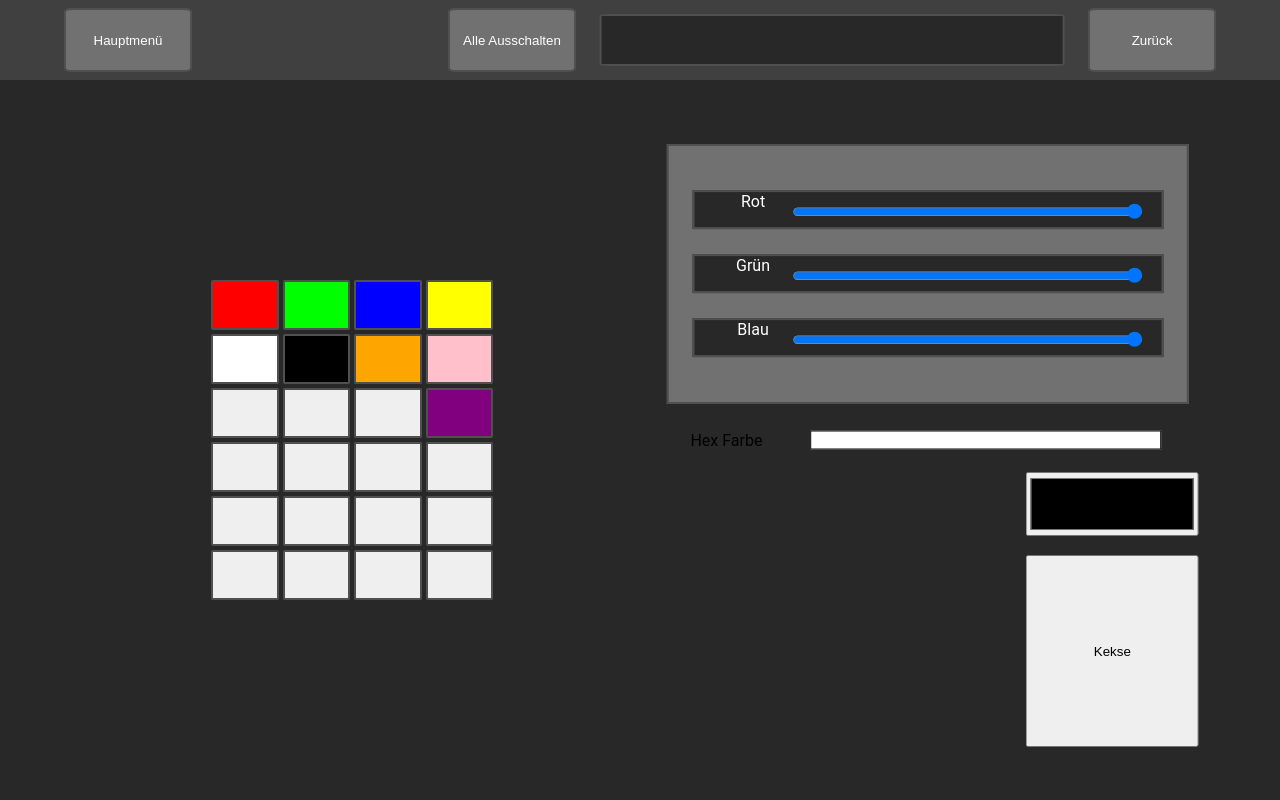
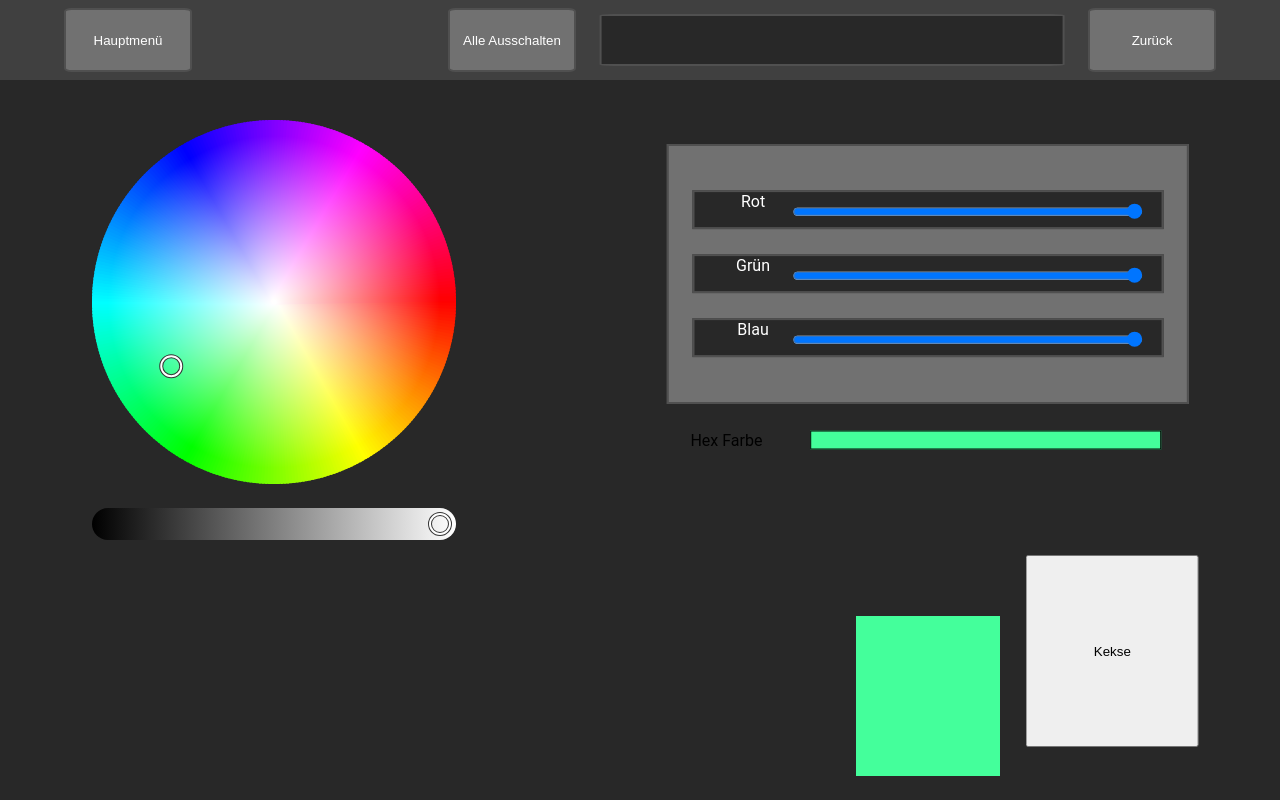
Before and after one commit to RepublicCody/webinterface, a PHP site: page /farbauswahl.php in a window 1280 px wide. Run offline with PHP 8.4, Linux system fonts and the light colour scheme.

Commit message:
ColorWheel und Steckdosen fix evtl

```diff
--- a/farbauswahl.php
+++ b/farbauswahl.php
@@ -6,7 +6,9 @@
  * Time: 14:55
  */
 
-$regalfach_pro_regal = array(16, 12 , 14, 12, 12);               //todo modularer machen also function schreiben
+session_start();
+
+$regalfach_pro_regal = array(16, 12, 14, 12, 12);               //todo modularer machen also function schreiben
 
 $befehlsstring = '';
 
@@ -18,9 +20,9 @@ $regalfach_pro_regal = array(16, 12 , 14, 12, 12);               //todo modulare
 
 if (isset($_POST['alleregale'])) {
 
-        $befehlsstring = 'all_color ';
+    $_SESSION['befehlsstring'] = 'all_color ';
 
-    }elseif (isset($_POST['alleregalleds'])) {
+} elseif (isset($_POST['alleregalleds'])) {
 
     $regalnummer = $_POST['alleregalleds'];
 
@@ -28,9 +30,9 @@ $regalfach_pro_regal = array(16, 12 , 14, 12, 12);               //todo modulare
 
     $ledarray = leds_im_regal($position, $regalfach_pro_regal[$regalnummer]);
 
-        $befehlsstring = generatebefehlsstring($ledarray);
+    $_SESSION['befehlsstring'] = generatebefehlsstring($ledarray);
 
-    }elseif (isset($_POST['allefachleds'])) {
+} elseif (isset($_POST['allefachleds'])) {
 
     $regal_und_fachnummer = explode('_', $_POST['allefachleds']);
 
@@ -40,9 +42,9 @@ $regalfach_pro_regal = array(16, 12 , 14, 12, 12);               //todo modulare
 
     $ledarray = leds_im_regal($position, 1);
 
-        $befehlsstring = generatebefehlsstring($ledarray);
+    $_SESSION['befehlsstring'] = generatebefehlsstring($ledarray);
 
-    }elseif(isset($_POST['led'])) {
+} elseif (isset($_POST['led'])) {
     $dummy = $_POST['led'];
 
     $regal_und_fach_und_lednummer = $stringarray = explode('_', $_POST['led'][0]);
@@ -51,21 +53,21 @@ $regalfach_pro_regal = array(16, 12 , 14, 12, 12);               //todo modulare
 
     $position = $position + $regal_und_fach_und_lednummer[1];
 
-        if($position < 16){
-            if($regal_und_fach_und_lednummer[2] < 16) {
+    if ($position < 16) {
+        if ($regal_und_fach_und_lednummer[2] < 16) {
             $ledarray[0][0] = '0' . $regal_und_fach_und_lednummer[2] . '0' . dechex($position);
-            }else {
+        } else {
             $ledarray[0][0] = '0' . $regal_und_fach_und_lednummer[2] . dechex($position);
         }
-        }else {
-            if($regal_und_fach_und_lednummer[2] < 16) {
+    } else {
+        if ($regal_und_fach_und_lednummer[2] < 16) {
             $ledarray[0][0] = $regal_und_fach_und_lednummer[2] . '0' . dechex($position);
-            }else {
+        } else {
             $ledarray[0][0] = $regal_und_fach_und_lednummer[2] . dechex($position);
         }
     }
 
-        $befehlsstring = generatebefehlsstring($ledarray);
+    $_SESSION['befehlsstring'] = generatebefehlsstring($ledarray);
 }
 
 
@@ -74,9 +76,10 @@ $regalfach_pro_regal = array(16, 12 , 14, 12, 12);               //todo modulare
  * Das heißt über $regalnummer gibt man ihn die Nummer des Regals,
  * wessen Position man finden will ein und bekommt diese dann zurück
  */
-    function position($regalnummer, $regalfaecher_im_regal){
+function position($regalnummer, $regalfaecher_im_regal)
+{
     $zaehler = 0;
-        for($x = 0; $x < $regalnummer; $x++){
+    for ($x = 0; $x < $regalnummer; $x++) {
         $zaehler += $regalfaecher_im_regal[$x];
     }
     return $zaehler;
@@ -88,16 +91,17 @@ $regalfach_pro_regal = array(16, 12 , 14, 12, 12);               //todo modulare
  * @param $position Postion des Regals
  * @param $anzahl der Fächer im Regal
  */
-    function leds_im_regal($position, $faecheranzahl){
+function leds_im_regal($position, $faecheranzahl)
+{
 
     $ledarray = array(array());
     $anzahlDerLEDSProFach = 4;
 
-        for($y = 0; $y < $faecheranzahl; $y++){
-            for($x = 0; $x < $anzahlDerLEDSProFach; $x++) {
-                if($position < 16){
+    for ($y = 0; $y < $faecheranzahl; $y++) {
+        for ($x = 0; $x < $anzahlDerLEDSProFach; $x++) {
+            if ($position < 16) {
                 $ledarray[$y][$x] = '0' . $x . '0' . dechex($position);
-                }else {
+            } else {
                 $ledarray[$y][$x] = '0' . $x . dechex($position);
             }
         }
@@ -107,12 +111,13 @@ $regalfach_pro_regal = array(16, 12 , 14, 12, 12);               //todo modulare
     return $ledarray;
 }
 
-    function generatebefehlsstring($ledarray){
+function generatebefehlsstring($ledarray)
+{
     $returnstring = '';
 
-        for($x = 0; $x < sizeof($ledarray);$x++){
-            for($y = 0; $y < sizeof($ledarray[$x]);$y++){
-                $returnstring .= ''.(string)$ledarray[$x][$y].'#';
+    for ($x = 0; $x < sizeof($ledarray); $x++) {
+        for ($y = 0; $y < sizeof($ledarray[$x]); $y++) {
+            $returnstring .= '' . (string)$ledarray[$x][$y] . '#';
         }
     }
     return $returnstring;
@@ -129,7 +134,7 @@ $regalfach_pro_regal = array(16, 12 , 14, 12, 12);               //todo modulare
     <link rel="stylesheet" href="style.css">
     <link rel="icon" href="images/favicon.ico">
     <script language="JavaScript" type="text/javascript">
-    function ajax_post(){
+        function ajax_post() {
             // Create our XMLHttpRequest object
             var hr = new XMLHttpRequest();
             // Create some variables we need to send to our PHP file
@@ -138,15 +143,37 @@ $regalfach_pro_regal = array(16, 12 , 14, 12, 12);               //todo modulare
             var green = document.getElementById("greenbar").value;
             var blue = document.getElementById("bluebar").value;
             var hexfarbe = document.getElementById("hexfarbe").value;
-        var farbe = document.getElementById("farbe").value;
-        var befehlsstring = document.getElementById("versteckterbutton").value;
-        var vars = "red="+red+"&green="+green+"&blue="+blue+"&befehlsstring="+befehlsstring+"&hexfarbe="+hexfarbe+"&farbe="+farbe;
+            var vars = "red=" + red + "&green=" + green + "&blue=" + blue + "&hexfarbe=" + hexfarbe;
             hr.open("POST", url, true);
             // Set content type header information for sending url encoded variables in the request
             hr.setRequestHeader("Content-type", "application/x-www-form-urlencoded");
             // Access the onreadystatechange event for the XMLHttpRequest object
-        hr.onreadystatechange = function() {
-            if(hr.readyState == 4 && hr.status == 200) {
+            hr.onreadystatechange = function () {
+                if (hr.readyState == 4 && hr.status == 200) {
+                    var return_data = hr.responseText;
+                    document.getElementById("status").innerHTML = return_data;
+                }
+            }
+            // Send the data to PHP now... and wait for response to update the status div
+            hr.send(vars); // Actually execute the request
+            document.getElementById("status").innerHTML = "verschicke Kekse";
+        }
+
+        function colorWheel_post() {
+
+            var colorPicker = new iro.ColorWheel('#colorWheel');
+
+            var hex = colorPicker.color.hexString;
+
+            var hr = new XMLHttpRequest();
+            var url = "javascriptsucks.php";
+            var vars = "rgbhex=" + hex;
+            hr.open("POST", url, true);
+// Set content type header information for sending url encoded variables in the request
+            hr.setRequestHeader("Content-type", "application/x-www-form-urlencoded");
+// Access the onreadystatechange event for the XMLHttpRequest object
+            hr.onreadystatechange = function () {
+                if (hr.readyState == 4 && hr.status == 200) {
                     var return_data = hr.responseText;
                     document.getElementById("status").innerHTML = return_data;
                 }
@@ -176,13 +203,13 @@ $regalfach_pro_regal = array(16, 12 , 14, 12, 12);               //todo modulare
         <div id="fachansichtregalnummer" class="regalnummer"><?php
 
             if (isset($_POST['alleregale'])) {
-                echo  'Alle LEDs';
-            }elseif (isset($_POST['alleregalleds'])) {
-                echo  'Regal: '.$regalnummer[0];
-            }elseif (isset($_POST['allefachleds'])) {
-                echo  'Regal: '.$regal_und_fachnummer[0].' Fach: '. $regal_und_fachnummer[1];
-            }elseif(isset($_POST['led'])) {
-                echo  'Regal: '.$regal_und_fach_und_lednummer[0].' Fach: '. $regal_und_fach_und_lednummer[1].' LED: '. $regal_und_fach_und_lednummer[2];
+                echo 'Alle LEDs';
+            } elseif (isset($_POST['alleregalleds'])) {
+                echo 'Regal: ' . $regalnummer[0];
+            } elseif (isset($_POST['allefachleds'])) {
+                echo 'Regal: ' . $regal_und_fachnummer[0] . ' Fach: ' . $regal_und_fachnummer[1];
+            } elseif (isset($_POST['led'])) {
+                echo 'Regal: ' . $regal_und_fach_und_lednummer[0] . ' Fach: ' . $regal_und_fach_und_lednummer[1] . ' LED: ' . $regal_und_fach_und_lednummer[2];
             }
 
             ?></div>
@@ -192,45 +219,12 @@ $regalfach_pro_regal = array(16, 12 , 14, 12, 12);               //todo modulare
     <div id="farbauswahl">
 
         <div id="links">
-            <table id="farbtabellenid">
-                <tr>
-                    <td class="farbtabelle"><button id="rot" class="farbe" value="ff0000"></button></td>
-                    <td class="farbtabelle"><button id="gruen" class="farbe" value="00ff00"></button></td>
-                    <td class="farbtabelle"><button id="blau" class="farbe" value="0000ff"></button></td>
-                    <td class="farbtabelle"><button id="gelb" class="farbe" value="ffff00"></button></td>
-                </tr>
-                <tr>
-                    <td class="farbtabelle"><button id="weiss" class="farbe"></button></td>
-                    <td class="farbtabelle"><button id="schwarz" class="farbe"></button></td>
-                    <td class="farbtabelle"><button id="orange" class="farbe"></button></td>
-                    <td class="farbtabelle"><button id="pink" class="farbe"></button></td>
-                </tr>
-                <tr>
-                    <td class="farbtabelle"><button id="" class="farbe"></button></td>
-                    <td class="farbtabelle"><button id="" class="farbe"></button></td>
-                    <td class="farbtabelle"><button id="" class="farbe"></button></td>
-                    <td class="farbtabelle"><button id="lila" class="farbe"></button></td>
-                </tr>
-                <tr>
-                    <td class="farbtabelle"><button id="" class="farbe" value="ff0000"></button></td>
-                    <td class="farbtabelle"><button id="" class="farbe" value="00ff00"></button></td>
-                    <td class="farbtabelle"><button id="" class="farbe" value="0000ff"></button></td>
-                    <td class="farbtabelle"><button id="" class="farbe" value="ffff00"></button></td>
-                </tr>
-                <tr>
-                    <td class="farbtabelle"><button id="" class="farbe"></button></td>
-                    <td class="farbtabelle"><button id="" class="farbe"></button></td>
-                    <td class="farbtabelle"><button id="" class="farbe"></button></td>
-                    <td class="farbtabelle"><button id="" class="farbe"></button></td>
-                </tr>
-                <tr>
-                    <td class="farbtabelle"><button id="" class="farbe"></button></td>
-                    <td class="farbtabelle"><button id="" class="farbe"></button></td>
-                    <td class="farbtabelle"><button id="" class="farbe"></button></td>
-                    <td class="farbtabelle"><button id="" class="farbe"></button></td>
-                </tr>
 
-            </table>
+            <div class="wheel" id="colorWheel"></div>
+
+            <script src="iro.min.js" charset="utf-8"></script>
+            <script src="colorWheel.js" charset="utf-8"></script>
+
         </div>
 
         <div id="rechts">
@@ -254,10 +248,6 @@ $regalfach_pro_regal = array(16, 12 , 14, 12, 12);               //todo modulare
             <div id="hexbar">Hex Farbe</div>
             <input id="hexfarbe" name="hexfarbe" type="text">
 
-                <input id="farbe" name="farbe" type="color">
-
-                <input id="versteckterbutton" name="versteckterbutton" type="hidden" value="<?php echo $befehlsstring; ?>">
-
             <input id="submit" type="submit" name="submitbutton" value="Kekse" onclick="javascript:ajax_post();">
 
 
--- a/steckdosen.php
+++ b/steckdosen.php
@@ -40,6 +40,7 @@ if(isset($_POST['allesteckdosenaus'])) {
 function send_steckdose ($frequenz, $nummer, $zustand){
     echo 'Ich rede mit der Steckdose: '. $frequenz . ' ' .$nummer . ' ' . $zustand;
     exec("bash /var/www/html/scripts/steckdosen.sh ". $frequenz . ' ' .$nummer . ' ' . $zustand);
+    exec("bash /var/www/html/scripts/steckdosen.sh ". $frequenz . ' ' .$nummer . ' ' . $zustand);
     $output = exec("bash /var/www/html/scripts/steckdosen.sh ". $frequenz . ' ' .$nummer . ' ' . $zustand);
     echo $output;
 }
--- a/style.css
+++ b/style.css
@@ -469,30 +469,15 @@ td {
     transform: translate(-50%, -50%);
     -ms-transform: translate(-50%, -50%);
 }
-
-#tabellemitte {
+#colorWheel{
     position: absolute;
-    width: 90%;
-    height: 90%;
+    width: 100%;
+    height: 100%;
     top: 50%;
     left: 50%;
     transform: translate(-50%, -50%);
     -ms-transform: translate(-50%, -50%);
 }
-
-.farbauswahlbuttons {
-    width: 100%;
-    height: 100%;
-}
-
-
-
-
-
-
-
-
-
 
 
 
@@ -536,16 +521,6 @@ td {
     position: absolute;
     top: 50%;
     left: 15%;
-    transform: translate(-50%, -50%);
-    -ms-transform: translate(-50%, -50%);
-}
-
-#farbe {
-    position: absolute;
-    top: 60%;
-    left: 82%;
-    width: 30%;
-    height: 10%;
     transform: translate(-50%, -50%);
     -ms-transform: translate(-50%, -50%);
 }
@@ -653,7 +628,13 @@ td {
 }
 
 #display {
-
+    position: absolute;
+    height: 25%;
+    width: 25%;
+    top: 90%;
+    left: 50%;
+    transform: translate(-50%, -50%);
+    -ms-transform: translate(-50%, -50%);
 }
 
 #status {
@@ -663,133 +644,3 @@ td {
     transform: translate(-50%, -50%);
     -ms-transform: translate(-50%, -50%);
 }
-
-#farbtabellenid {
-    position: absolute;
-    top: 50%;
-    left: 50%;
-    transform: translate(-50%, -50%);
-    -ms-transform: translate(-50%, -50%);
-}
-
-.farbtabelle {
-    width: 70px;
-    height: 50px;
-}
-
-.farbe {
-    width: 100%;
-    height: 100%;
-    border: 2px solid #505050;
-    border-radius: 2px;
-}
-
-#rot {
-    background-color: #ff0000;
-}
-#gelb {
-    background-color: #ffff00;
-}
-#gruen {
-    background-color: #00ff00;
-}
-#blau {
-    background-color: #0000ff;
-}
-#orange {
-    background-color: #ffa500;
-}
-#weiss {
-    background-color: #ffffff;
-}
-#pink {
-    background-color: #ffc0cb;
-}
-#schwarz {
-    background-color: #000000;
-}
-#lila {
-    background-color: #800080;
-}
-
-
-
-
-/*
-#00 {
-    top: 10%;
-    left: 10%;
-}
-
-#01 {
-    top: 20%;
-    left: 10%;
-}
-
-#02 {
-    top: 30%;
-    left: 10%;
-}
-
-#03 {
-    top: 40%;
-    left: 10%;
-}
-
-
-
-#10 {
-    top: 10%;
-    left: 20%;
-}
-
-#11 {
-    top: 20%;
-    left: 20%;
-}
-
-#12 {
-    top: 30%;
-    left: 20%;
-}
-
-#13 {
-    top: 40%;
-    left: 20%;
-}
-
-
-
-#20 {
-
-}
-
-#21 {
-
-}
-
-#22 {
-
-}
-
-#23 {
-
-}
-
-
-
-#30 {
-
-}
-
-#31 {
-
-}
-
-#32 {
-
-}
-
-#33 {
-
-}
```
Also changed, not shown: colorWheel.js (added, +15 -0 lines), javascriptsucks.php (+14 -10 lines), iro.min.js (added). Lines whose indentation alone changed are shown as unchanged.
